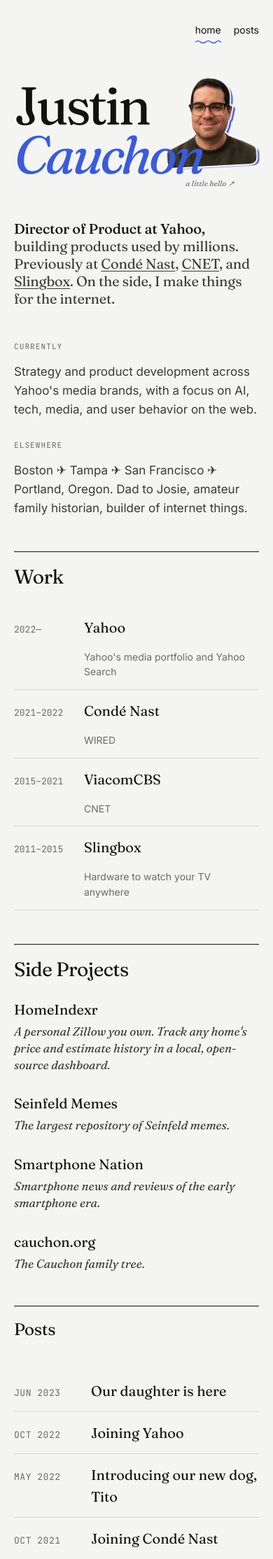
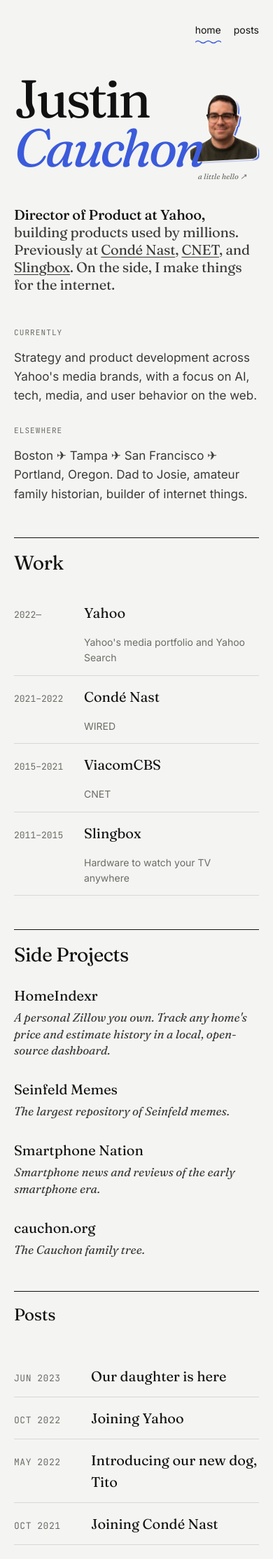
Before and after one commit to Cauchon/cauchon.github.io, a Jekyll site: the page built from index.html, in a window 390 px wide. Shown: the top 2228 px of the page at 70% size. Built offline with Jekyll 4.4.1, drawn with Linux system fonts in a browser that asks for light colours.

Commit message:
Refine portrait hover interaction and responsive layout

```diff
--- a/css/home.css
+++ b/css/home.css
@@ -883,8 +883,9 @@
 .portrait__button { display: block; width: 100%; padding: 0; border: 0; background: transparent; color: inherit; perspective: 900px; cursor: pointer; -webkit-tap-highlight-color: transparent; }
 .portrait__button:disabled { cursor: default; }
 .portrait__button:focus-visible { outline: 2px solid var(--accent); outline-offset: 10px; border-radius: 45% 45% 20% 20%; }
-.portrait__cutout { display: block; transform: rotate(-3deg) rotateX(var(--portrait-rx, 0deg)) rotateY(var(--portrait-ry, 0deg)); transition: transform 220ms ease-out; }
-.portrait svg { display: block; width: 100%; overflow: visible; }
+.portrait__cutout { display: block; pointer-events: none; transform: rotate(-3deg) rotateX(var(--portrait-rx, 0deg)) rotateY(var(--portrait-ry, 0deg)) translateY(var(--portrait-lift, 0px)) scale(var(--portrait-scale, 1)); transition: transform 220ms ease-out; }
+.portrait.is-hovering { --portrait-lift: -3px; --portrait-scale: 1.035; }
+.portrait svg { transform-origin: center; display: block; width: 100%; overflow: visible; }
 .portrait__backing { fill: var(--accent); transform: translate(calc(34px + var(--portrait-x, 0px)), calc(22px + var(--portrait-y, 0px))); transition: transform 220ms ease-out; }
 .portrait__paper { fill: #fffdf8; stroke: #fffdf8; stroke-width: 34; stroke-linejoin: round; }
 .portrait__hint, .portrait__greeting { position: absolute; left: 0; right: 0; text-align: center; font: italic 17px/1.3 'Fraunces', Georgia, serif; }
@@ -897,16 +898,16 @@
   .portrait { animation: portrait-arrive 650ms ease-out both; }
   @keyframes portrait-arrive { from { opacity: 0; transform: translateY(12px); } to { opacity: 1; transform: translateY(0); } }
 }
-@media (max-width: 960px) {
-  .hero--portrait { grid-template-columns: minmax(0, 1fr) 34%; }
-  .hero--portrait h1 { font-size: clamp(88px, 12.5vw, 120px); }
-
+@media (min-width: 701px) and (max-width: 960px) {
+  .hero--portrait { grid-template-columns: minmax(0, 1fr) 28%; }
+  .hero--portrait h1 { font-size: clamp(110px, 15vw, 144px); }
+  .hero--portrait .portrait { top: 24px; }
 }
 @media (max-width: 700px) {
-  .hero--portrait { grid-template-columns: minmax(0, 1fr) 40%; gap: 0; align-items: center; }
+  .hero--portrait { grid-template-columns: minmax(0, 1fr) 30%; gap: 0; align-items: center; }
   .hero--portrait h1 { font-size: clamp(62px, 19.5vw, 130px); letter-spacing: -0.05em; }
   .hero--portrait .cursor { display: none; }
-  .portrait { width: 100%; margin-left: 0; padding-bottom: 24px; }
+  .portrait { width: 100%; margin-left: 0; padding-bottom: 24px; top: 18px; }
   .portrait__hint, .portrait__greeting { font-size: 11px; left: 0; }
 }
 @media (prefers-reduced-motion: reduce) {
--- a/index.html
+++ b/index.html
@@ -24,7 +24,7 @@
           <svg viewBox="-40 145 1202 1170" role="img" aria-labelledby="portrait-title">
             <title id="portrait-title">Justin Cauchon smiling, wearing glasses and an olive sweatshirt</title>
             <defs>
-              <path id="portrait-outline" d="M334 499 C339 466 341 425 351 389 C366 336 390 289 427 252 C462 215 493 198 537 198 C575 196 598 200 624 204 C690 214 744 249 779 298 C810 341 821 385 821 425 C821 462 815 493 811 537 L818 545 C827 538 839 543 842 554 C845 574 835 597 831 614 C825 634 822 652 816 667 L809 696 C806 709 800 716 789 717 C784 754 774 786 759 818 C751 837 742 852 735 865 L737 880 C754 885 766 899 778 909 C820 937 940 974 1075 1054 Q1107 1074 1108 1110 L1108 1188 Q1108 1270 1015 1270 L105 1270 Q14 1270 14 1188 L14 1108 Q15 1070 47 1057 C153 1002 260 965 358 903 L379 878 L381 860 C360 833 347 799 342 766 C337 729 338 691 339 650 L341 621 C334 603 330 582 326 563 L319 535 L310 526 L310 510 Z"/>
+              <path id="portrait-outline" d="M334 499 C339 466 341 425 351 389 C366 336 390 289 427 252 C462 215 493 198 537 198 C575 196 598 200 624 204 C690 214 744 249 779 298 C810 341 821 385 821 425 C821 462 815 493 811 537 L818 545 C827 538 839 543 842 554 C845 574 835 597 831 614 C825 634 822 652 816 667 L809 696 C806 709 800 716 789 717 C779 752 768 784 752 815 C744 834 736 850 731 865 L737 880 C754 885 766 899 778 909 C820 937 940 974 1075 1054 Q1107 1074 1108 1110 L1108 1188 Q1108 1270 1015 1270 L105 1270 Q14 1270 14 1188 L14 1108 Q15 1070 47 1057 C153 1002 260 965 358 903 L379 878 L381 860 C360 833 347 799 342 766 C337 729 338 691 339 650 L341 621 C334 603 330 582 326 563 L319 535 L310 526 L310 510 Z"/>
               <clipPath id="portrait-clip"><use href="#portrait-outline"/></clipPath>
             </defs>
             <use class="portrait__backing" href="#portrait-outline"/>
--- a/js/portrait.js
+++ b/js/portrait.js
@@ -3,18 +3,20 @@
   const portrait = document.querySelector('.portrait');
   if (!portrait) return;
   const button = portrait.querySelector('button');
-  const cutout = portrait.querySelector('.portrait__cutout');
+  const drawing = portrait.querySelector('svg');
   const greeting = portrait.querySelector('.portrait__greeting');
   const motion = window.matchMedia('(prefers-reduced-motion: reduce)');
   let timer;
   let wobble;
   const reset = () => {
+    portrait.classList.remove('is-hovering');
     ['rx', 'ry', 'x', 'y'].forEach(axis => portrait.style.removeProperty(`--portrait-${axis}`));
   };
   button.disabled = false;
   portrait.classList.add('is-ready');
-  button.addEventListener('pointermove', event => {
+  const updateHover = event => {
     if (motion.matches || event.pointerType !== 'mouse') return;
+    portrait.classList.add('is-hovering');
     const rect = button.getBoundingClientRect();
     const x = Math.max(-1, Math.min(1, (event.clientX - rect.left) / rect.width * 2 - 1));
     const y = Math.max(-1, Math.min(1, (event.clientY - rect.top) / rect.height * 2 - 1));
@@ -22,7 +24,9 @@
     portrait.style.setProperty('--portrait-ry', `${x * 3}deg`);
     portrait.style.setProperty('--portrait-x', `${x * 14}px`);
     portrait.style.setProperty('--portrait-y', `${y * 14}px`);
-  });
+  };
+  button.addEventListener('pointerenter', updateHover);
+  button.addEventListener('pointermove', updateHover);
   button.addEventListener('pointerleave', reset);
   button.addEventListener('pointercancel', reset);
   button.addEventListener('blur', reset);
@@ -32,11 +36,11 @@
     greeting.textContent = 'hey, I’m Justin.';
     portrait.classList.add('is-greeting');
     if (!motion.matches) {
-      wobble = cutout.animate([
-        { transform: 'rotate(-3deg)' },
+      wobble = drawing.animate([
+        { transform: 'rotate(0deg)' },
         { transform: 'rotate(3deg)', offset: 0.3 },
-        { transform: 'rotate(-5deg)', offset: 0.65 },
-        { transform: 'rotate(-3deg)' }
+        { transform: 'rotate(-3deg)', offset: 0.65 },
+        { transform: 'rotate(0deg)' }
       ], { duration: 600, easing: 'ease-in-out' });
     }
     timer = setTimeout(() => {
```
